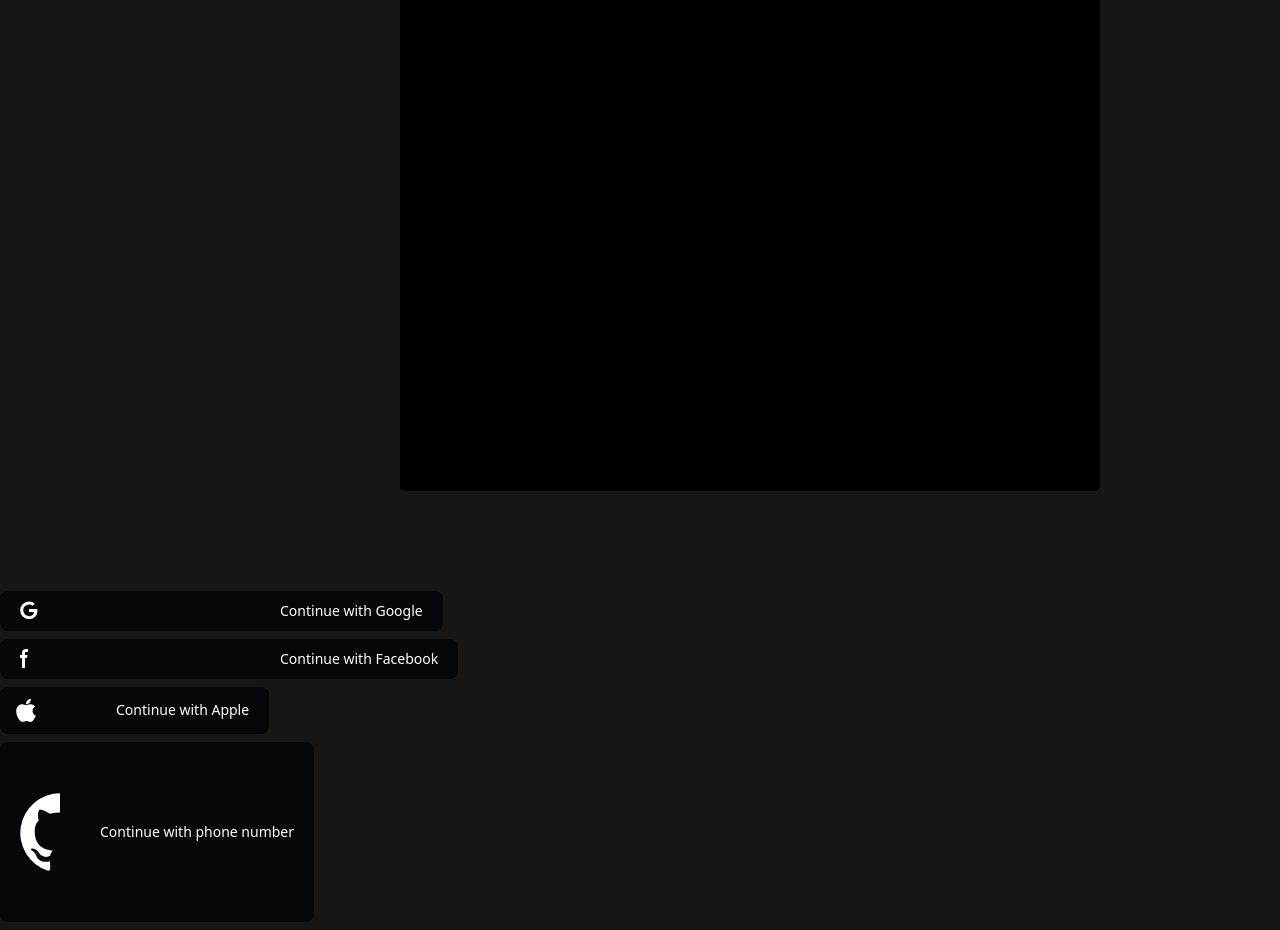
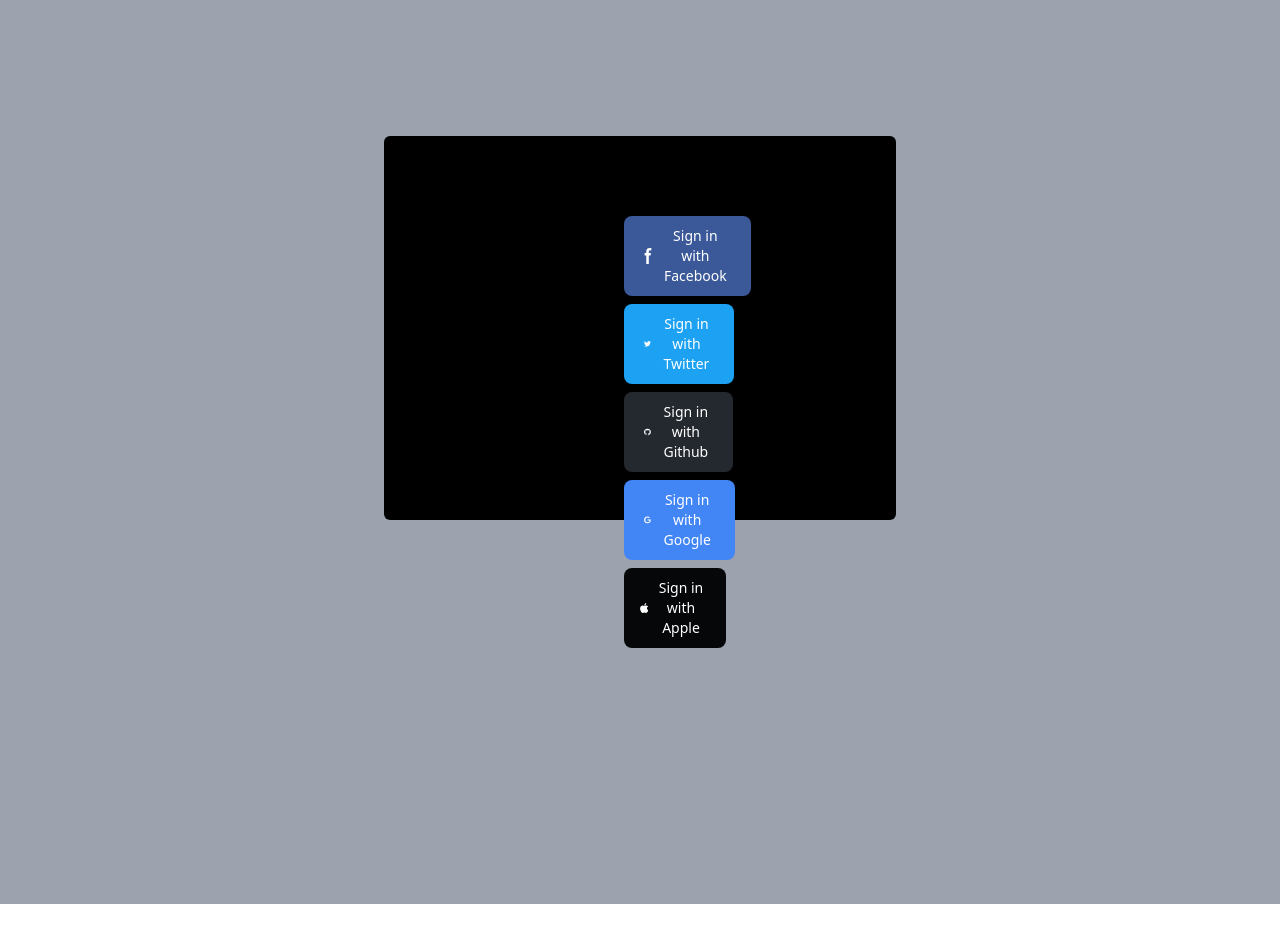
Before and after one commit to vishva7/MusicApp, a React (Create React App) app: page /loginpage in a window 1280 px wide. Shown: the part 360-1290 px from the top of the page. After the commit the page ends 1264 px from the top, so only its background shows below. Built offline with nearby package versions, Linux system fonts and the light colour scheme.

Commit message:
modified

```diff
--- a/src/routes/loginpage.js
+++ b/src/routes/loginpage.js
@@ -1,60 +1,120 @@
-import React from 'react';
-import './styles.css';
+// import React from 'react';
+// import './styles.css';
 
-function PageWithBlackBox() {
-  return (
-    <div className="page-container">
-      <div className="top-bar">
-        <a href="https://1000logos.net/wp-content/uploads/2017/08/Spotify-emblem.jpg"></a>
-        Spotify
-      </div>
+// function PageWithBlackBox() {
+//   return (
+//     <div className="page-container">
+//       <div className="top-bar">
+//         <a href="https://1000logos.net/wp-content/uploads/2017/08/Spotify-emblem.jpg"></a>
+//         Spotify
+//       </div>
 
-      <div className="black-box "></div>
-      <div classname="box relative">
-        <button type="button" class="text-white bg-[#050708] hover:bg-[#050708]/90 focus:ring-4 focus:outline-none focus:ring-[#050708]/50 font-medium rounded-lg text-sm px-5 py-2.5 text-center inline-flex items-center dark:focus:ring-[#050708]/50 dark:hover:bg-[#050708]/30 mr-2 mb-2">
-          <svg class="w-5 h-50 mr-60"   fill="currentColor" viewBox="0 0 20 20">
-            <path fill-rule="evenodd" d="M8.842 18.083a8.8 8.8 0 0 1-8.65-8.948 8.841 8.841 0 0 1 8.8-8.652h.153a8.464 8.464 0 0 1 5.7 2.257l-2.193 2.038A5.27 5.27 0 0 0 9.09 3.4a5.882 5.882 0 0 0-.2 11.76h.124a5.091 5.091 0 0 0 5.248-4.057L14.3 11H9V8h8.34c.066.543.095 1.09.088 1.636-.086 5.053-3.463 8.449-8.4 8.449l-.186-.002Z" clip-rule="evenodd" />
-          </svg>
-          Continue with Google
-        </button>
-      </div>
+//       <div className="black-box "></div>
+//       <div classname="box relative">
+//         <button type="button" class="text-white bg-[#050708] hover:bg-[#050708]/90 focus:ring-4 focus:outline-none focus:ring-[#050708]/50 font-medium rounded-lg text-sm px-5 py-2.5 text-center inline-flex items-center dark:focus:ring-[#050708]/50 dark:hover:bg-[#050708]/30 mr-2 mb-2">
+//           <svg class="w-5 h-50 mr-60"   fill="currentColor" viewBox="0 0 20 20">
+//             <path fill-rule="evenodd" d="M8.842 18.083a8.8 8.8 0 0 1-8.65-8.948 8.841 8.841 0 0 1 8.8-8.652h.153a8.464 8.464 0 0 1 5.7 2.257l-2.193 2.038A5.27 5.27 0 0 0 9.09 3.4a5.882 5.882 0 0 0-.2 11.76h.124a5.091 5.091 0 0 0 5.248-4.057L14.3 11H9V8h8.34c.066.543.095 1.09.088 1.636-.086 5.053-3.463 8.449-8.4 8.449l-.186-.002Z" clip-rule="evenodd" />
+//           </svg>
+//           Continue with Google
+//         </button>
+//       </div>
 
-      <div classname="box">
-        <button type="button" class="text-white bg-[#050708] hover:bg-[#050708]/90 focus:ring-4 focus:outline-none focus:ring-[#050708]/50 font-medium rounded-lg text-sm px-5 py-2.5 text-center inline-flex items-center dark:focus:ring-[#050708]/50 dark:hover:bg-[#050708]/30 mr-2 mb-2">
-          <svg class="w-5 h-50 mr-60"  xmlns="http://www.w3.org/2000/svg" fill="currentColor" viewBox="0 0 20 20">
-            <path fill-rule="evenodd" d="M6.135 3H8V0H6.135a4.147 4.147 0 0 0-4.142 4.142V6H0v3h2v9.938h3V9h2.021l.592-3H5V3.591A.6.6 0 0 1 5.592 3h.543Z" />
-          </svg>
-          Continue with Facebook
-        </button>
-      </div>
+//       <div classname="box">
+//         <button type="button" class="text-white bg-[#050708] hover:bg-[#050708]/90 focus:ring-4 focus:outline-none focus:ring-[#050708]/50 font-medium rounded-lg text-sm px-5 py-2.5 text-center inline-flex items-center dark:focus:ring-[#050708]/50 dark:hover:bg-[#050708]/30 mr-2 mb-2">
+//           <svg class="w-5 h-50 mr-60"  xmlns="http://www.w3.org/2000/svg" fill="currentColor" viewBox="0 0 20 20">
+//             <path fill-rule="evenodd" d="M6.135 3H8V0H6.135a4.147 4.147 0 0 0-4.142 4.142V6H0v3h2v9.938h3V9h2.021l.592-3H5V3.591A.6.6 0 0 1 5.592 3h.543Z" />
+//           </svg>
+//           Continue with Facebook
+//         </button>
+//       </div>
 
-      <div classname="box">
-        <button type="button" class="text-white bg-[#050708] hover:bg-[#050708]/90 focus:ring-4 focus:outline-none focus:ring-[#050708]/50 font-medium rounded-lg text-sm px-5 py-2.5 text-center inline-flex items-center dark:focus:ring-[#050708]/50 dark:hover:bg-[#050708]/30 mr-2 mb-2">
-          <svg class="w-5 h-50 mr-20 -ml-1" aria-hidden="true" focusable="false" data-prefix="fab" data-icon="apple" role="img" xmlns="http://www.w3.org/2000/svg" viewBox="0 0 384 512"><path fill="currentColor" d="M318.7 268.7c-.2-36.7 16.4-64.4 50-84.8-18.8-26.9-47.2-41.7-84.7-44.6-35.5-2.8-74.3 20.7-88.5 20.7-15 0-49.4-19.7-76.4-19.7C63.3 141.2 4 184.8 4 273.5q0 39.3 14.4 81.2c12.8 36.7 59 126.7 107.2 125.2 25.2-.6 43-17.9 75.8-17.9 31.8 0 48.3 17.9 76.4 17.9 48.6-.7 90.4-82.5 102.6-119.3-65.2-30.7-61.7-90-61.7-91.9zm-56.6-164.2c27.3-32.4 24.8-61.9 24-72.5-24.1 1.4-52 16.4-67.9 34.9-17.5 19.8-27.8 44.3-25.6 71.9 26.1 2 49.9-11.4 69.5-34.3z"></path></svg>
-          Continue with Apple
-        </button>
-      </div>
+//       <div classname="box">
+//         <button type="button" class="text-white bg-[#050708] hover:bg-[#050708]/90 focus:ring-4 focus:outline-none focus:ring-[#050708]/50 font-medium rounded-lg text-sm px-5 py-2.5 text-center inline-flex items-center dark:focus:ring-[#050708]/50 dark:hover:bg-[#050708]/30 mr-2 mb-2">
+//           <svg class="w-5 h-50 mr-20 -ml-1" aria-hidden="true" focusable="false" data-prefix="fab" data-icon="apple" role="img" xmlns="http://www.w3.org/2000/svg" viewBox="0 0 384 512"><path fill="currentColor" d="M318.7 268.7c-.2-36.7 16.4-64.4 50-84.8-18.8-26.9-47.2-41.7-84.7-44.6-35.5-2.8-74.3 20.7-88.5 20.7-15 0-49.4-19.7-76.4-19.7C63.3 141.2 4 184.8 4 273.5q0 39.3 14.4 81.2c12.8 36.7 59 126.7 107.2 125.2 25.2-.6 43-17.9 75.8-17.9 31.8 0 48.3 17.9 76.4 17.9 48.6-.7 90.4-82.5 102.6-119.3-65.2-30.7-61.7-90-61.7-91.9zm-56.6-164.2c27.3-32.4 24.8-61.9 24-72.5-24.1 1.4-52 16.4-67.9 34.9-17.5 19.8-27.8 44.3-25.6 71.9 26.1 2 49.9-11.4 69.5-34.3z"></path></svg>
+//           Continue with Apple
+//         </button>
+//       </div>
 
-      <div classname="box">
-        <button type="button" class="text-white bg-[#050708] hover:bg-[#050708]/90 focus:ring-4 focus:outline-none focus:ring-[#050708]/50 font-medium rounded-lg text-sm px-5 py-2.5 text-center inline-flex items-center dark:focus:ring-[#050708]/50 dark:hover:bg-[#050708]/30 mr-2 mb-2">
-        <svg class="w-10 h-40 mr-10" aria-hidden="true" xmlns="http://www.w3.org/2000/svg" fill="currentColor" viewBox="0 0 10 20">
-          <path fill-rule="evenodd" d="M10 .333A9.911 9.911 0 0 0 6.866 19.65c.5.092.678-.215.678-.477 0-.237-.01-1.017-.014-1.845-2.757.6-3.338-1.169-3.338-1.169a2.627 2.627 0 0 0-1.1-1.451c-.9-.615.07-.6.07-.6a2.084 2.084 0 0 1 1.518 1.021 2.11 2.11 0 0 0 2.884.823c.044-.503.268-.973.63-1.325-2.2-.25-4.516-1.1-4.516-4.9A3.832 3.832 0 0 1 4.7 7.068a3.56 3.56 0 0 1 .095-2.623s.832-.266 2.726 1.016a9.409 9.409 0 0 1 4.962 0c1.89-1.282 2.717-1.016 2.717-1.016.366.83.402 1.768.1 2.623a3.827 3.827 0 0 1 1.02 2.659c0 3.807-2.319 4.644-4.525 4.889a2.366 2.366 0 0 1 .673 1.834c0 1.326-.012 2.394-.012 2.72 0 .263.18.572.681.475A9.911 9.911 0 0 0 10 .333Z" clip-rule="evenodd" />
-        </svg>
-        Continue with phone number
-      </button>
-      </div>
+//       <div classname="box">
+//         <button type="button" class="text-white bg-[#050708] hover:bg-[#050708]/90 focus:ring-4 focus:outline-none focus:ring-[#050708]/50 font-medium rounded-lg text-sm px-5 py-2.5 text-center inline-flex items-center dark:focus:ring-[#050708]/50 dark:hover:bg-[#050708]/30 mr-2 mb-2">
+//         <svg class="w-10 h-40 mr-10" aria-hidden="true" xmlns="http://www.w3.org/2000/svg" fill="currentColor" viewBox="0 0 10 20">
+//           <path fill-rule="evenodd" d="M10 .333A9.911 9.911 0 0 0 6.866 19.65c.5.092.678-.215.678-.477 0-.237-.01-1.017-.014-1.845-2.757.6-3.338-1.169-3.338-1.169a2.627 2.627 0 0 0-1.1-1.451c-.9-.615.07-.6.07-.6a2.084 2.084 0 0 1 1.518 1.021 2.11 2.11 0 0 0 2.884.823c.044-.503.268-.973.63-1.325-2.2-.25-4.516-1.1-4.516-4.9A3.832 3.832 0 0 1 4.7 7.068a3.56 3.56 0 0 1 .095-2.623s.832-.266 2.726 1.016a9.409 9.409 0 0 1 4.962 0c1.89-1.282 2.717-1.016 2.717-1.016.366.83.402 1.768.1 2.623a3.827 3.827 0 0 1 1.02 2.659c0 3.807-2.319 4.644-4.525 4.889a2.366 2.366 0 0 1 .673 1.834c0 1.326-.012 2.394-.012 2.72 0 .263.18.572.681.475A9.911 9.911 0 0 0 10 .333Z" clip-rule="evenodd" />
+//         </svg>
+//         Continue with phone number
+//       </button>
+//       </div>
+
+//     </div>
+
+//   );
+// }
+
+// export default PageWithBlackBox;
 
 
+const loginpage = () => {
+  return (
 
+    <><div class="bg-black h-24 text-white text-lg font-sans flex items-center justify-start p-4 w-full">Spotify</div><div class="bg-gray-400 p-96 mt-0">
 
+      <div class="bg-black rounded-md  md:w-4/4.6 h-96">
 
+<div class="mt-4 mb-4 m-40 p-20">
+  <button type="button" class="text-white bg-[#3b5998] hover:bg-[#3b5998]/90 focus:ring-4 focus:outline-none focus:ring-[#3b5998]/50 font-medium rounded-lg text-sm px-5 py-2.5 text-center inline-flex items-center dark:focus:ring-[#3b5998]/55 mr-2 mb-2">
+    <svg class="w-4 h-4 mr-2" aria-hidden="true" xmlns="http://www.w3.org/2000/svg" fill="currentColor" viewBox="0 0 8 19">
+      <path fill-rule="evenodd" d="M6.135 3H8V0H6.135a4.147 4.147 0 0 0-4.142 4.142V6H0v3h2v9.938h3V9h2.021l.592-3H5V3.591A.6.6 0 0 1 5.592 3h.543Z" clip-rule="evenodd" />
+    </svg>
+    Sign in with Facebook
+  </button>
+  <button type="button" class="text-white bg-[#1da1f2] hover:bg-[#1da1f2]/90 focus:ring-4 focus:outline-none focus:ring-[#1da1f2]/50 font-medium rounded-lg text-sm px-5 py-2.5 text-center inline-flex items-center dark:focus:ring-[#1da1f2]/55 mr-2 mb-2">
+    <svg class="w-4 h-4 mr-2" aria-hidden="true" xmlns="http://www.w3.org/2000/svg" fill="currentColor" viewBox="0 0 20 17">
+      <path fill-rule="evenodd" d="M20 1.892a8.178 8.178 0 0 1-2.355.635 4.074 4.074 0 0 0 1.8-2.235 8.344 8.344 0 0 1-2.605.98A4.13 4.13 0 0 0 13.85 0a4.068 4.068 0 0 0-4.1 4.038 4 4 0 0 0 .105.919A11.705 11.705 0 0 1 1.4.734a4.006 4.006 0 0 0 1.268 5.392 4.165 4.165 0 0 1-1.859-.5v.05A4.057 4.057 0 0 0 4.1 9.635a4.19 4.19 0 0 1-1.856.07 4.108 4.108 0 0 0 3.831 2.807A8.36 8.36 0 0 1 0 14.184 11.732 11.732 0 0 0 6.291 16 11.502 11.502 0 0 0 17.964 4.5c0-.177 0-.35-.012-.523A8.143 8.143 0 0 0 20 1.892Z" clip-rule="evenodd" />
+    </svg>
+    Sign in with Twitter
+  </button>
+  <button type="button" class="text-white bg-[#24292F] hover:bg-[#24292F]/90 focus:ring-4 focus:outline-none focus:ring-[#24292F]/50 font-medium rounded-lg text-sm px-5 py-2.5 text-center inline-flex items-center dark:focus:ring-gray-500 dark:hover:bg-[#050708]/30 mr-2 mb-2">
+    <svg class="w-4 h-4 mr-2" aria-hidden="true" xmlns="http://www.w3.org/2000/svg" fill="currentColor" viewBox="0 0 20 20">
+      <path fill-rule="evenodd" d="M10 .333A9.911 9.911 0 0 0 6.866 19.65c.5.092.678-.215.678-.477 0-.237-.01-1.017-.014-1.845-2.757.6-3.338-1.169-3.338-1.169a2.627 2.627 0 0 0-1.1-1.451c-.9-.615.07-.6.07-.6a2.084 2.084 0 0 1 1.518 1.021 2.11 2.11 0 0 0 2.884.823c.044-.503.268-.973.63-1.325-2.2-.25-4.516-1.1-4.516-4.9A3.832 3.832 0 0 1 4.7 7.068a3.56 3.56 0 0 1 .095-2.623s.832-.266 2.726 1.016a9.409 9.409 0 0 1 4.962 0c1.89-1.282 2.717-1.016 2.717-1.016.366.83.402 1.768.1 2.623a3.827 3.827 0 0 1 1.02 2.659c0 3.807-2.319 4.644-4.525 4.889a2.366 2.366 0 0 1 .673 1.834c0 1.326-.012 2.394-.012 2.72 0 .263.18.572.681.475A9.911 9.911 0 0 0 10 .333Z" clip-rule="evenodd" />
+    </svg>
+    Sign in with Github
+  </button>
+  <button type="button" class="text-white bg-[#4285F4] hover:bg-[#4285F4]/90 focus:ring-4 focus:outline-none focus:ring-[#4285F4]/50 font-medium rounded-lg text-sm px-5 py-2.5 text-center inline-flex items-center dark:focus:ring-[#4285F4]/55 mr-2 mb-2">
+    <svg class="w-4 h-4 mr-2" aria-hidden="true" xmlns="http://www.w3.org/2000/svg" fill="currentColor" viewBox="0 0 18 19">
+      <path fill-rule="evenodd" d="M8.842 18.083a8.8 8.8 0 0 1-8.65-8.948 8.841 8.841 0 0 1 8.8-8.652h.153a8.464 8.464 0 0 1 5.7 2.257l-2.193 2.038A5.27 5.27 0 0 0 9.09 3.4a5.882 5.882 0 0 0-.2 11.76h.124a5.091 5.091 0 0 0 5.248-4.057L14.3 11H9V8h8.34c.066.543.095 1.09.088 1.636-.086 5.053-3.463 8.449-8.4 8.449l-.186-.002Z" clip-rule="evenodd" />
+    </svg>
+    Sign in with Google
+  </button>
+  <button type="button" class="text-white bg-[#050708] hover:bg-[#050708]/90 focus:ring-4 focus:outline-none focus:ring-[#050708]/50 font-medium rounded-lg text-sm px-5 py-2.5 text-center inline-flex items-center dark:focus:ring-[#050708]/50 dark:hover:bg-[#050708]/30 mr-2 mb-2">
+    <svg class="w-5 h-5 mr-2 -ml-1" aria-hidden="true" focusable="false" data-prefix="fab" data-icon="apple" role="img" xmlns="http://www.w3.org/2000/svg" viewBox="0 0 384 512"><path fill="currentColor" d="M318.7 268.7c-.2-36.7 16.4-64.4 50-84.8-18.8-26.9-47.2-41.7-84.7-44.6-35.5-2.8-74.3 20.7-88.5 20.7-15 0-49.4-19.7-76.4-19.7C63.3 141.2 4 184.8 4 273.5q0 39.3 14.4 81.2c12.8 36.7 59 126.7 107.2 125.2 25.2-.6 43-17.9 75.8-17.9 31.8 0 48.3 17.9 76.4 17.9 48.6-.7 90.4-82.5 102.6-119.3-65.2-30.7-61.7-90-61.7-91.9zm-56.6-164.2c27.3-32.4 24.8-61.9 24-72.5-24.1 1.4-52 16.4-67.9 34.9-17.5 19.8-27.8 44.3-25.6 71.9 26.1 2 49.9-11.4 69.5-34.3z"></path></svg>
+    Sign in with Apple
+  </button>
+</div>
 
+</div>
 
+        {/* <div>
+          <form>
+            <div class="mb-6">
+              <label for="email" class="block mb-2 text-sm font-medium text-gray-900 dark:text-white">Your email</label>
+              <input type="email" id="email" class="bg-gray-50 border border-gray-300 text-gray-900 text-sm rounded-lg focus:ring-blue-500 focus:border-blue-500 block w-full p-2.5 dark:bg-gray-700 dark:border-gray-600 dark:placeholder-gray-400 dark:text-white dark:focus:ring-blue-500 dark:focus:border-blue-500" placeholder="name@flowbite.com" required />
+            </div>
+            <div class="mb-6">
+              <label for="password" class="block mb-2 text-sm font-medium text-gray-900 dark:text-white">Your password</label>
+              <input type="password" id="password" class="bg-gray-50 border border-gray-300 text-gray-900 text-sm rounded-lg focus:ring-blue-500 focus:border-blue-500 block w-full p-2.5 dark:bg-gray-700 dark:border-gray-600 dark:placeholder-gray-400 dark:text-white dark:focus:ring-blue-500 dark:focus:border-blue-500" required />
+            </div>
+            <div class="flex items-start mb-6">
+              <div class="flex items-center h-5">
+                <input id="remember" type="checkbox" value="" class="w-4 h-4 border border-gray-300 rounded bg-gray-50 focus:ring-3 focus:ring-blue-300 dark:bg-gray-700 dark:border-gray-600 dark:focus:ring-blue-600 dark:ring-offset-gray-800 dark:focus:ring-offset-gray-800" required />
+              </div>
+              <label for="remember" class="ml-2 text-sm font-medium text-gray-900 dark:text-gray-300">Remember me</label>
+            </div>
+            <button type="submit" class="text-white bg-blue-700 hover:bg-blue-800 focus:ring-4 focus:outline-none focus:ring-blue-300 font-medium rounded-lg text-sm w-full sm:w-auto px-5 py-2.5 text-center dark:bg-blue-600 dark:hover:bg-blue-700 dark:focus:ring-blue-800">Submit</button>
+          </form>
+        </div>
 
+      </div> */}
+    </div></>
+      );
+      }
 
-    </div>
-
-  );
-}
-
-export default PageWithBlackBox;
+      export default loginpage;
```
